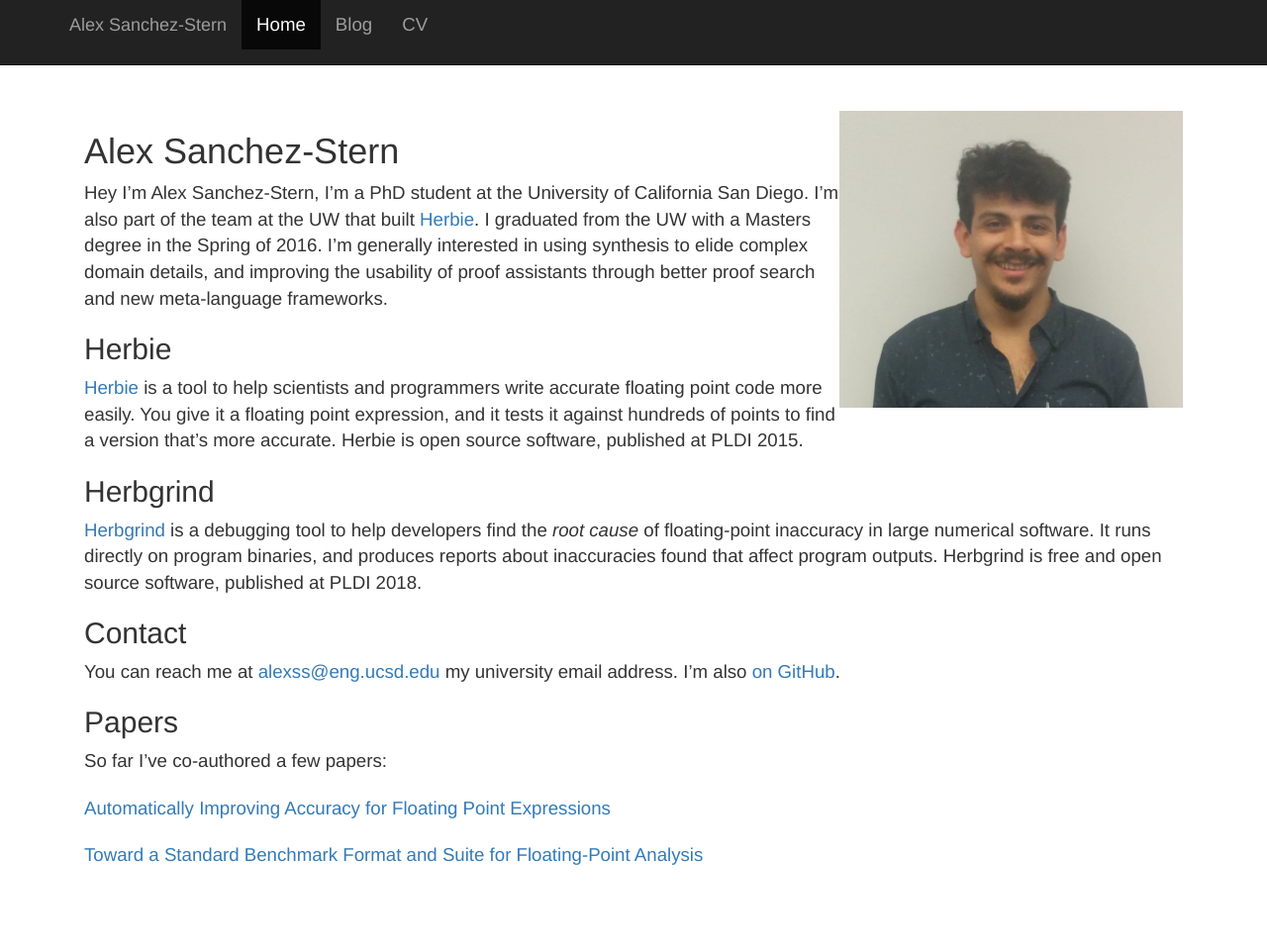
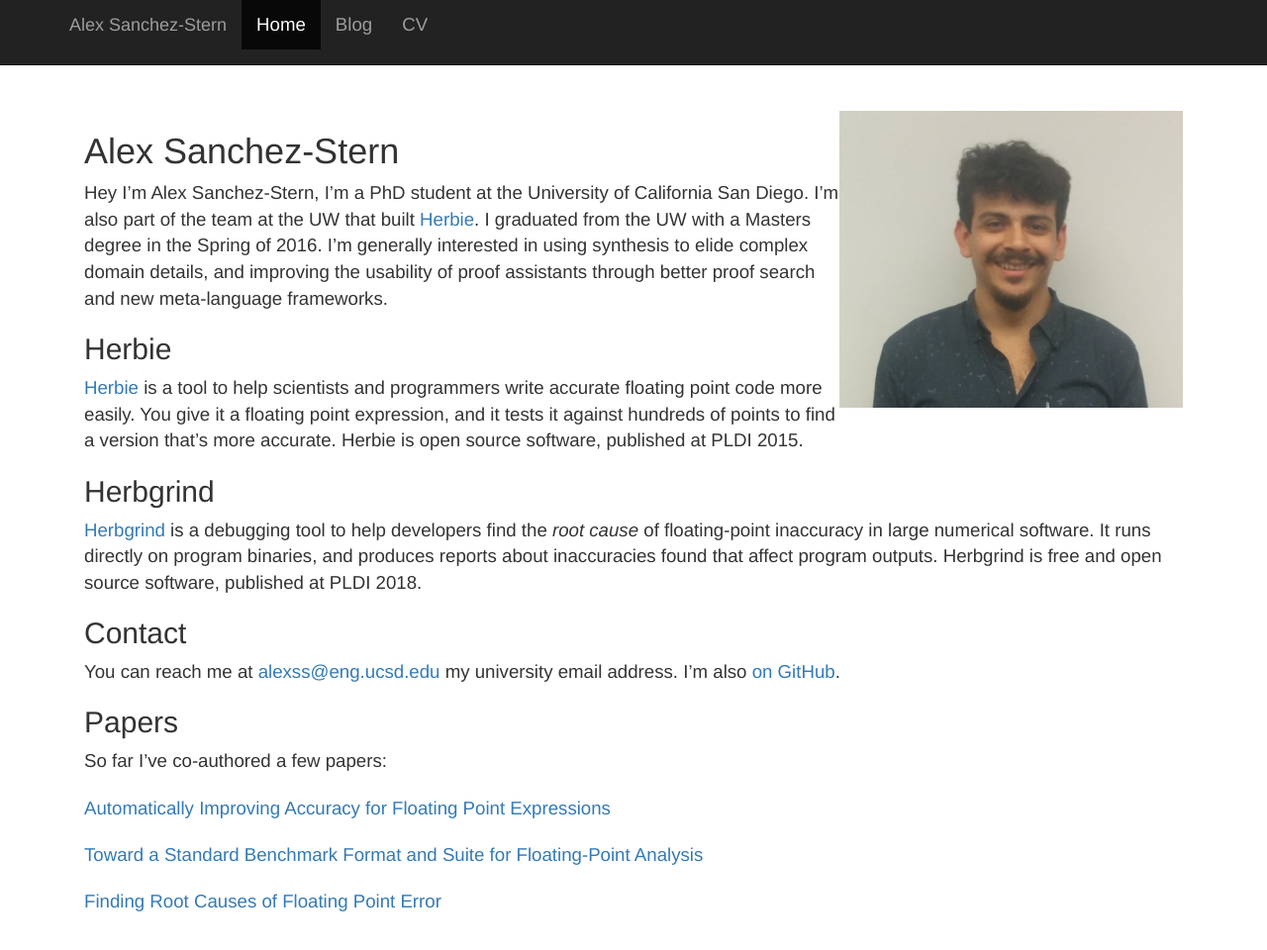
Before and after one commit to HazardousPeach/hazardouspeach.github.io, a Jekyll site: the page built from index.md, in a window 1280 px wide and 1027 px high. Shown: the top 960 px of the window at 99% size. Built offline with Jekyll 4.4.1, drawn with Linux system fonts in a browser that asks for light colours; nearby versions of some CDN libraries.

Commit message:
Add Herbgrind paper link to website

```diff
--- a/index.md
+++ b/index.md
@@ -49,3 +49,5 @@
 [Automatically Improving Accuracy for Floating Point Expressions](http://herbie.uwplse.org/pldi15-paper.pdf)
 
 [Toward a Standard Benchmark Format and Suite for Floating-Point Analysis](http://fpbench.org/nsv16-paper.pdf)
+
+[Finding Root Causes of Floating Point Error](http://herbgrind.ucsd.edu/herbgrind-pldi18.pdf)
```
